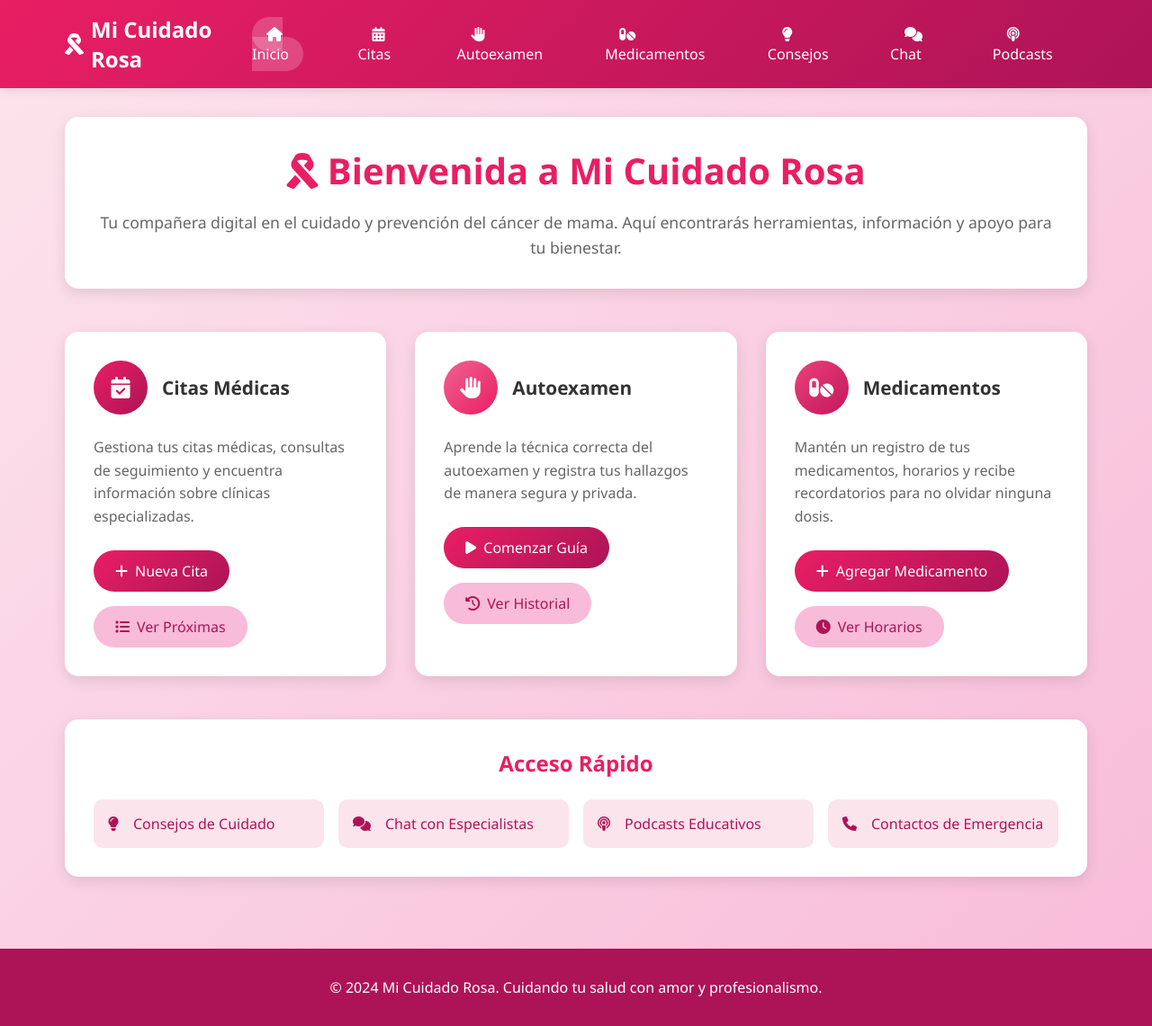
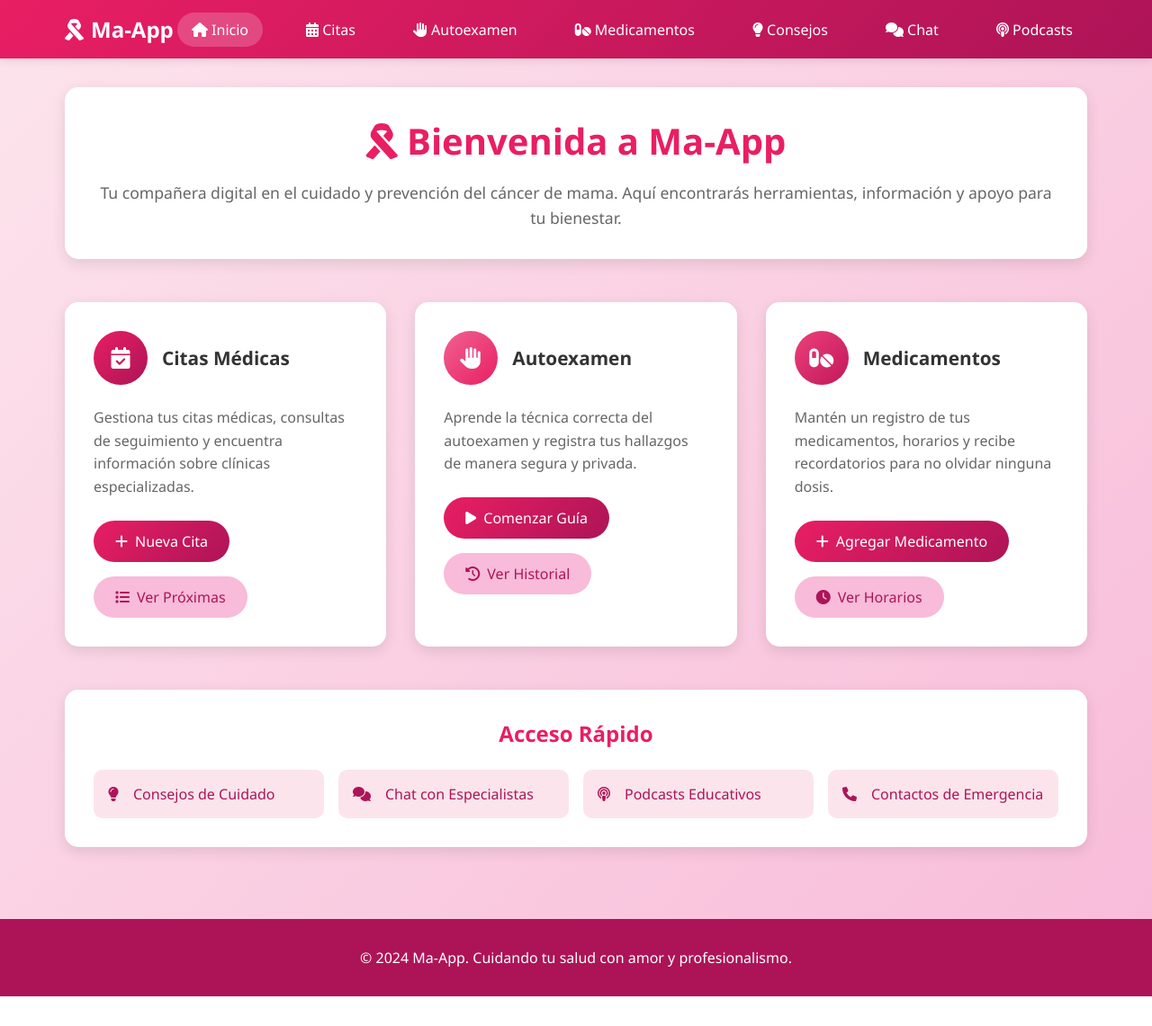
Before and after one commit to ProfeLondres/Ma-App, a plain HTML site: page index.html in a window 1280 px wide. Shown: the whole page at 90% size. After the commit the page ends 1108 px from the top, so only its background shows below. Drawn offline with Linux system fonts and the light colour scheme.

Commit message:
Rename app from 'Mi Cuidado Rosa' to 'Ma-App'

```diff
--- a/index.html
+++ b/index.html
@@ -3,7 +3,7 @@
 <head>
     <meta charset="UTF-8">
     <meta name="viewport" content="width=device-width, initial-scale=1.0">
-    <title>Mi Cuidado Rosa - Cuidado del Cáncer de Mama</title>
+    <title>Ma-App - Cuidado del Cáncer de Mama</title>
     <link href="https://cdnjs.cloudflare.com/ajax/libs/font-awesome/6.0.0/css/all.min.css" rel="stylesheet">
     <style>
         * {
@@ -257,7 +257,7 @@
         <div class="header-content">
             <div class="logo">
                 <i class="fas fa-ribbon"></i>
-                Mi Cuidado Rosa
+                Ma-App
             </div>
             <nav>
                 <ul class="nav-menu">
@@ -275,7 +275,7 @@
 
     <main class="container">
         <section class="welcome-section">
-            <h1><i class="fas fa-ribbon"></i> Bienvenida a Mi Cuidado Rosa</h1>
+            <h1><i class="fas fa-ribbon"></i> Bienvenida a Ma-App</h1>
             <p>Tu compañera digital en el cuidado y prevención del cáncer de mama. Aquí encontrarás herramientas, información y apoyo para tu bienestar.</p>
         </section>
 
@@ -365,7 +365,7 @@
     </main>
 
     <footer class="footer">
-        <p>&copy; 2024 Mi Cuidado Rosa. Cuidando tu salud con amor y profesionalismo.</p>
+        <p>&copy; 2024 Ma-App. Cuidando tu salud con amor y profesionalismo.</p>
     </footer>
 
     <script>
```
